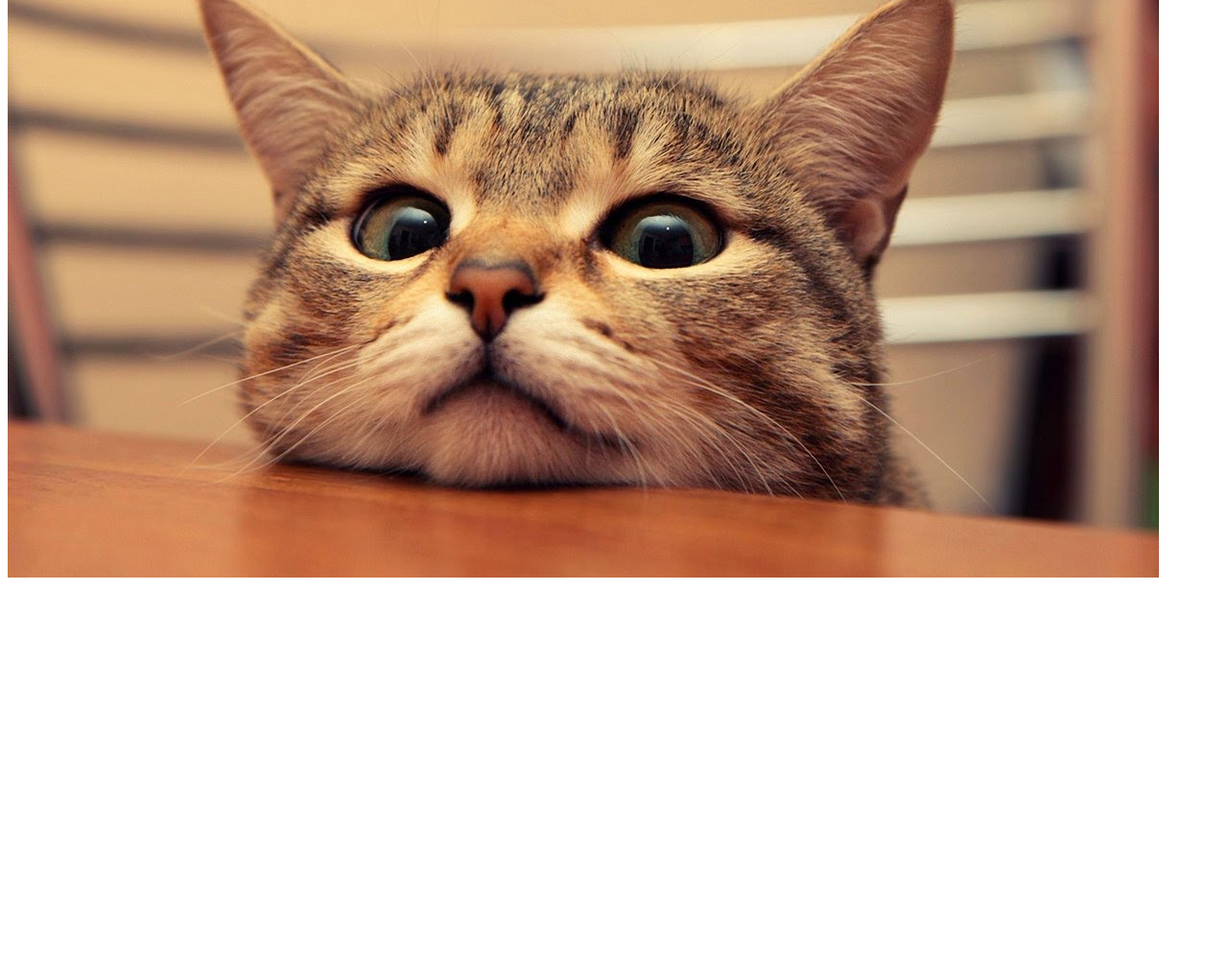
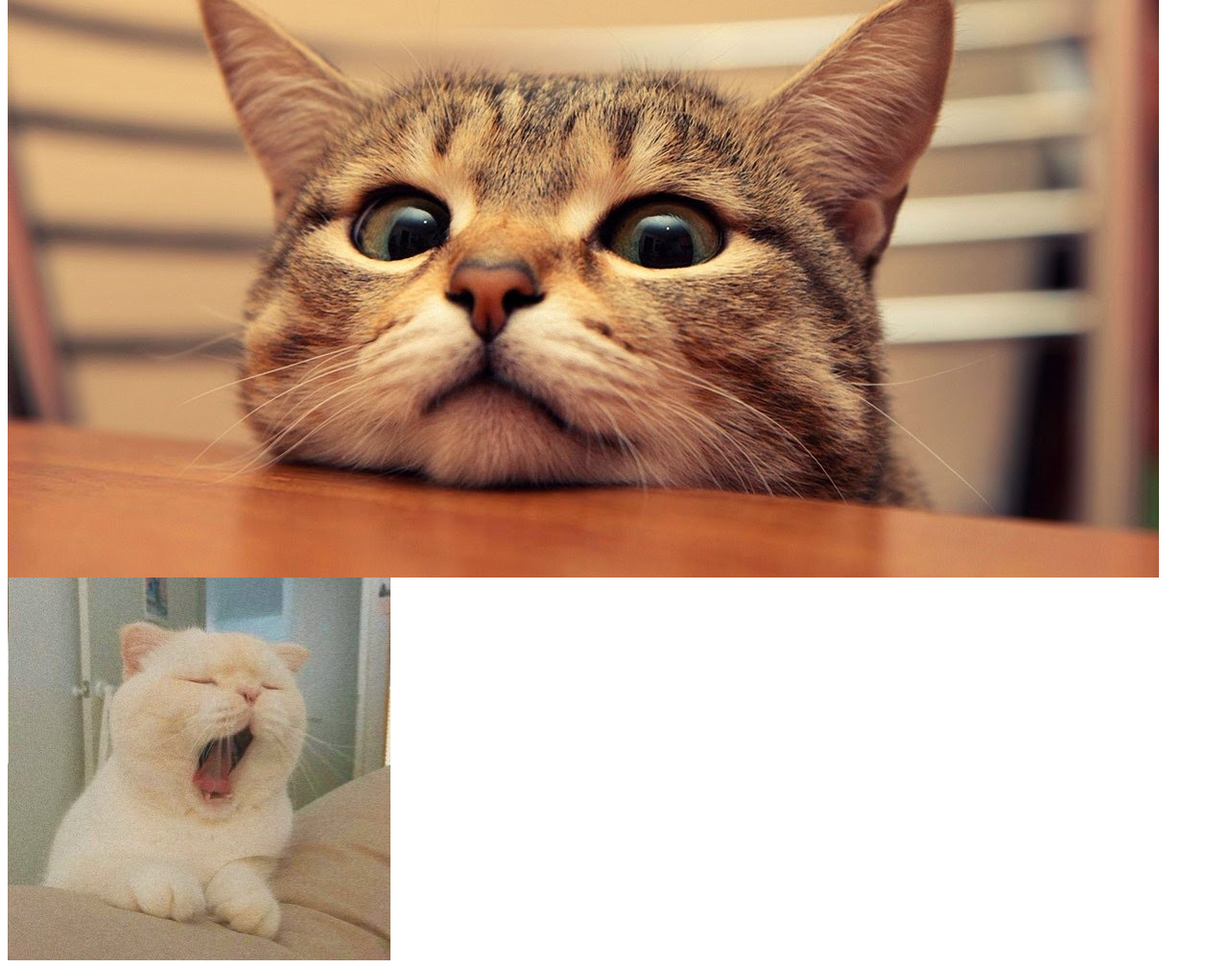
Before and after one commit to quinkk/test, a plain HTML site: page index.html in a window 1280 px wide. Shown: the part 139-1148 px from the top of the page at 96% size. Before the commit the page ends 800 px from the top, so only its background shows below. Drawn offline with Linux system fonts and the light colour scheme.

Commit message:
add dokeringore

```diff
--- a/index.html
+++ b/index.html
@@ -7,6 +7,7 @@
 <body>
     <h1>Hellow World V5</h1>
     <img src="assets/images/cat.jpg">
+    <img src="assets/images/cat2.jpg">
 </body>
 
 </html>
```
Also changed, not shown: assets/images/cat2.jpg (added), 1 other file.
